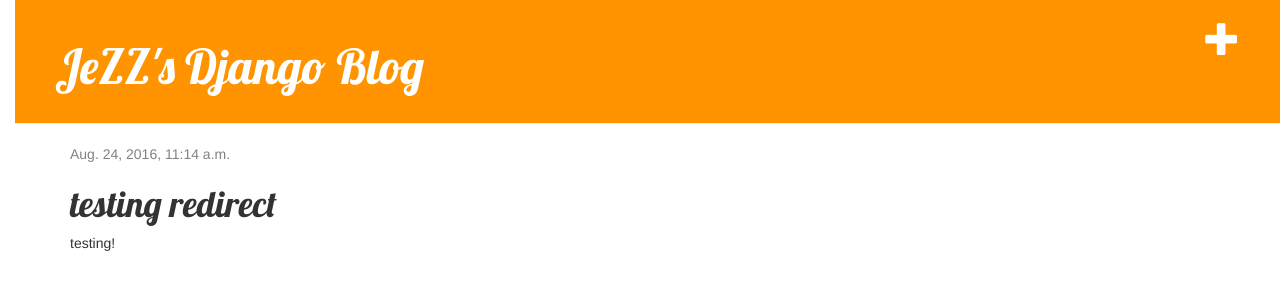
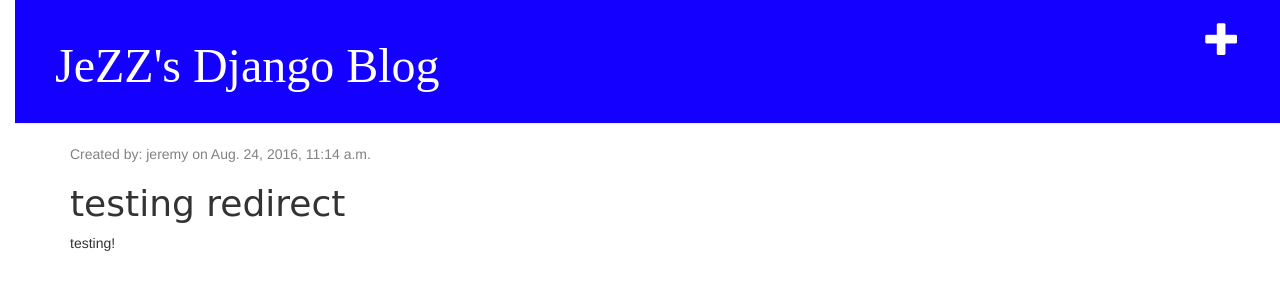
Before and after one commit to jeremypashby/PythonLearning, a Django app: page /post/18/ in a window 1280 px wide. Shown: the top 300 px of the page. Run offline with Django 3.2, Linux system fonts and the light colour scheme; data comes from the database, SQL or seed files in the repository; both versions use the stored data as it was after the commit; some libraries are stand-ins or nearby versions.

Commit message:
some more small updates

```diff
--- a/SmallProjectDjangoGirls/myvenv/blog/static/css/blog.css
+++ b/SmallProjectDjangoGirls/myvenv/blog/static/css/blog.css
@@ -9,7 +9,7 @@ body {
 
 
 .page-header {
-    background-color: #ff9400;
+    background-color: #1400ff;
     margin-top: 0;
     padding: 20px 20px 20px 40px;
 }
--- a/SmallProjectDjangoGirls/myvenv/blog/templates/blog/base.html
+++ b/SmallProjectDjangoGirls/myvenv/blog/templates/blog/base.html
@@ -4,8 +4,8 @@
       <link rel="stylesheet" href="//maxcdn.bootstrapcdn.com/bootstrap/3.2.0/css/bootstrap.min.css">
       <link rel="stylesheet" href="//maxcdn.bootstrapcdn.com/bootstrap/3.2.0/css/bootstrap-theme.min.css">
       <link rel="stylesheet" href="{% static 'css/blog.css' %}">
-      <link href="//fonts.googleapis.com/css?family=Lobster&subset=latin,latin-ext" rel="stylesheet" type="text/css">
-        <title>Jeremy Testing Django</title>
+      <!--<link href="//fonts.googleapis.com/css?family=Lobster&subset=latin,latin-ext" rel="stylesheet" type="text/css"> -->
+        <title>JeZZ's Django Blog</title>
     </head>
     <body>
       <body>
--- a/SmallProjectDjangoGirls/myvenv/blog/templates/blog/post_detail.html
+++ b/SmallProjectDjangoGirls/myvenv/blog/templates/blog/post_detail.html
@@ -4,10 +4,11 @@
     <div class="post">
         {% if post.published_date %}
             <div class="date">
-                {{ post.published_date }}
+              Created by: {{ post.author }} on {{ post.published_date }}
             </div>
         {% endif %}
         <h1>{{ post.title }}</h1>
-        <p>{{ post.text|linebreaksbr }}</p>
+        <p>{{ post.text }}</p>
+        <br> </br>
     </div>
 {% endblock %}
--- a/SmallProjectDjangoGirls/myvenv/blog/templates/blog/post_list.html
+++ b/SmallProjectDjangoGirls/myvenv/blog/templates/blog/post_list.html
@@ -4,7 +4,7 @@
   {% for post in posts %}
     <div class="post">
         <div class="date">
-        <p>published: {{ post.published_date }}</p>
+        <p>Published: {{ post.published_date }}</p>
         </div>
         <h1><a href="{% url 'post_detail' pk=post.pk %}">{{ post.title }}</a></h1>
         <p>{{ post.text|linebreaksbr }}</p>
--- a/SmallProjectDjangoGirls/myvenv/blog/urls.py
+++ b/SmallProjectDjangoGirls/myvenv/blog/urls.py
@@ -3,6 +3,7 @@ from . import views
 
 urlpatterns = [
     url(r'^$', views.post_list, name='post_list'),
+    #url(r'^post/new/$', views.post_list, name='post_list'),
     url(r'^post/(?P<pk>\d+)/$', views.post_detail, name='post_detail'),
     url(r'^post/new/$', views.post_new, name='post_new'),
 ]
--- a/SmallProjectDjangoGirls/myvenv/blog/views.py
+++ b/SmallProjectDjangoGirls/myvenv/blog/views.py
@@ -1,4 +1,4 @@
-from django.shortcuts import render, get_object_or_404
+from django.shortcuts import render, get_object_or_404, redirect
 from django.utils import timezone
 from .models import Post
 from .forms import PostForm
```
Also changed, not shown: SmallProjectDjangoGirls/myvenv/db.sqlite3, 2 other files.
